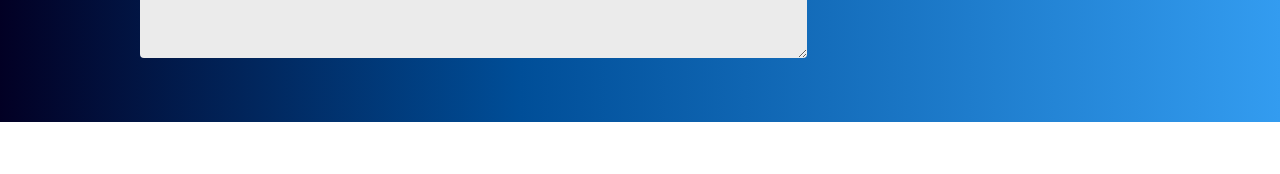
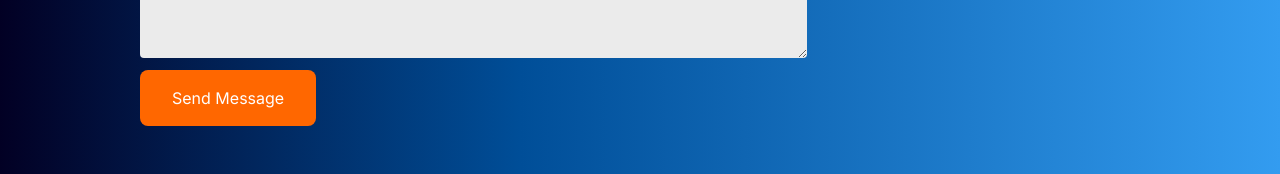
Before and after one commit to haniframadhani/giant-stride-frontend, a Next.js app: page /contact in a window 1280 px wide. Shown: the part 778-952 px from the top of the page. Before the commit the page ends 900 px from the top, so only its background shows below. Built offline with nearby package versions, Linux system fonts and the light colour scheme.

Commit message:
buat button

```diff
--- a/package.json
+++ b/package.json
@@ -1,6 +1,6 @@
 {
   "name": "giant-spot",
-  "version": "0.3.5",
+  "version": "0.3.6",
   "private": true,
   "scripts": {
     "dev": "next dev",
--- /dev/null
+++ b/src/components/components/button/index.js
@@ -0,0 +1,7 @@
+export default function Button({ text }) {
+  return (
+    <div className="capitalize w-fit rounded-lg cursor-pointer py-4 px-8 bg-orange-400 hover:bg-orange-500 active:bg-orange-600">
+      {text}
+    </div>
+  )
+}
--- a/src/components/pages/contact/index.js
+++ b/src/components/pages/contact/index.js
@@ -1,3 +1,4 @@
+import Button from '@/components/components/button';
 import InputEmail from '@/components/components/inputs/email';
 import InputText from '@/components/components/inputs/text';
 import TextArea from '@/components/components/inputs/textarea';
@@ -29,6 +30,7 @@ export default function Contact() {
           <InputText name='name' id='name' placeholder='name' />
           <InputEmail name='email' id='email' placeholder='email' />
           <TextArea placeholder='message' name='message' id='message' />
+          <Button text="send message" />
         </form>
         {/* <div className='col-span-8 grid gap-y-3 mt-5 !font-["Inter"]'>
           <InputText name='name' id='name' placeholder='name' />
--- a/src/styles/globals.css
+++ b/src/styles/globals.css
@@ -1,8 +1,8 @@
+@import url('https://fonts.googleapis.com/css2?family=Inter:wght@300;400;500;700&family=Poppins:ital,wght@0,300;0,400;0,500;0,700;1,300;1,400;1,500;1,700&display=swap');
 @tailwind base;
 @tailwind components;
 @tailwind utilities;
 
-@import url('https://fonts.googleapis.com/css2?family=Inter:wght@300;400;500;700&family=Poppins:ital,wght@0,300;0,400;0,500;0,700;1,300;1,400;1,500;1,700&display=swap');
 
 body {
   background-image: linear-gradient(180deg, #339CF0 0%, #004E98 59.37%, #020024 100%);
--- a/tailwind.config.js
+++ b/tailwind.config.js
@@ -13,7 +13,12 @@ module.exports = {
       colors: {
         'light-gray': '#EBEBEB',
         'black': '#121212',
-        'dull-blue': '#3A6EA5'
+        'dull-blue': '#3A6EA5',
+        'orange': {
+          400: '#FF6700',
+          500: '#cc5200',
+          600: '#993d00'
+        },
       }
     },
   }, plugins: [
```
Also changed, not shown: 1 other file (tests, documents, lock files or other folders).
